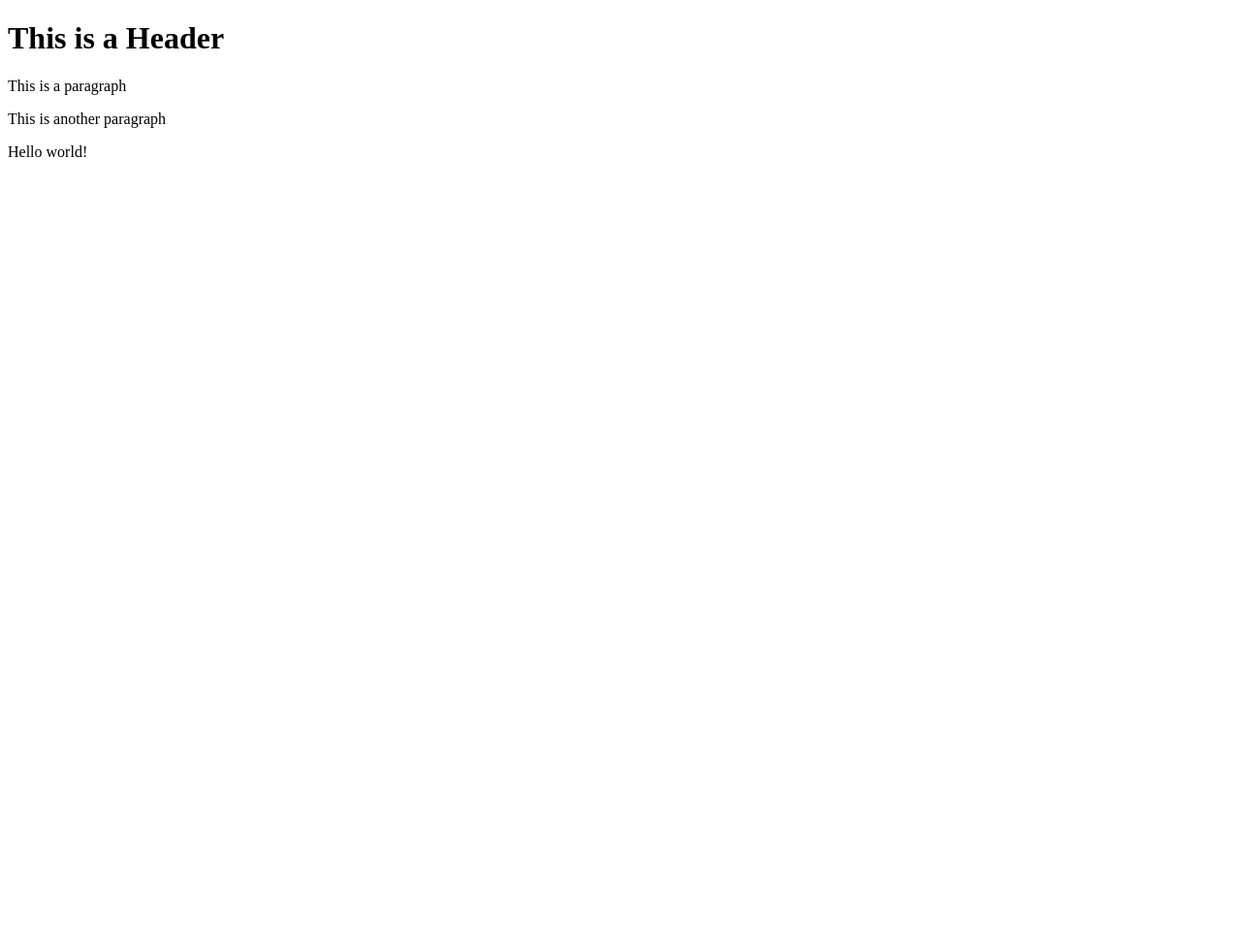
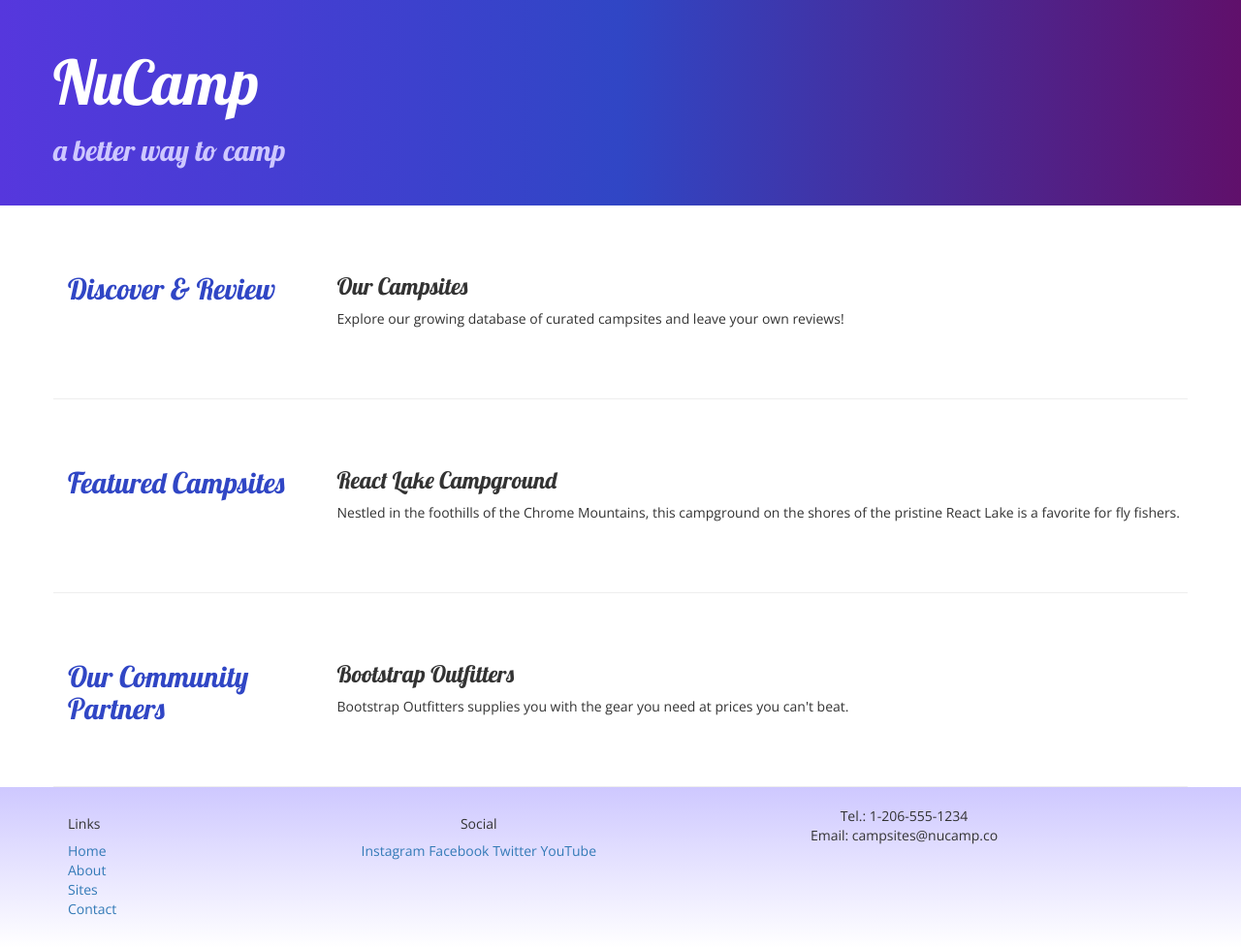
Before and after one commit to vlockhar/git-test, a website: page index.html in a window 1280 px wide. Shown: the whole page at 97% size. Before the commit the page ends 800 px from the top, so only its background shows below. Drawn offline with nearby package versions, Linux system fonts and the light colour scheme.

Commit message:
It's fixed

```diff
--- a/index.html
+++ b/index.html
@@ -1,9 +1,100 @@
 <!DOCTYPE html>
-<html>
-    <body>
-        <h1>This is a Header</h1>
-        <p>This is a paragraph</p>
-        <p>This is another paragraph</p>
-        <p>Hello world!</p>
-    </body>
+<html lang="en">
+
+    <head>
+        <!-- Required meta tags always come first -->
+        <meta charset="utf-8" />
+        <meta name="viewport" content="width=device-width, initial-scale=1" />
+
+        <!-- Bootstrap CSS -->
+        <link rel="stylesheet" href="node_modules/bootstrap/dist/css/bootstrap.min.css" />
+
+         <!-- Additional CSS must be placed after Bootstrap CSS -->
+        <link rel="stylesheet" href="https://fonts.googleapis.com/css?family=Lobster|Open+Sans" />
+        <link rel="stylesheet" href="css/styles.css" />
+
+        <title>NuCamp: A Better Way To Camp</title>
+    </head>
+
+<body>
+
+    <header class="jumbotron jumbotron-fluid">
+        <div class="container">
+            <div class="row">
+                <div class="col">
+                    <h1> NuCamp </h1>
+                    <h2>a better way to camp</h2>
+                </div>
+            </div>
+        </div>
+    </header>
+
+    <div class="container">
+        <div class="row row-content align-items-center">
+            <div class="col-sm-4 order-sm-last col-md-3">
+                <h2 class="text-sm-right"> Discover & Review </h2>
+            </div>
+            <div class="col">
+                <h3> Our Campsites </h3>
+                <p class="d-none d-sm-block">Explore our growing database of curated campsites and leave your own reviews!</p>
+            </div>
+        </div>
+    </div>
+
+    <div class="container">
+        <div class="row row-content align-items-center">
+            <div class="col-sm-4 col-md-3">
+                <h2> Featured Campsites </h2>
+            </div>
+            <div class="col">
+                <h3> React Lake Campground </h3>
+        		<p class="d-none d-sm-block">Nestled in the foothills of the Chrome Mountains, this campground on the shores of the pristine React Lake is a favorite for fly fishers.</p>
+            </div>
+        </div>
+    </div>
+
+    <div class="container">
+        <div class="row row-content align-items-center">
+            <div class="col-sm-4 order-sm-last col-md-3">
+                <h2 class="text-sm-right"> Our Community Partners </h2>
+            </div>
+            <div class="col">
+                <h3> Bootstrap Outfitters </h3>
+        		<p class="d-none d-sm-block">Bootstrap Outfitters supplies you with the gear you need at prices you can't beat.</p>
+            </div>
+        </div>
+    </div>
+
+    <footer>
+        <div class="container">
+            <div class="row">
+                <div class="col-4 col-sm-2 offset-1">
+                    <h5> Links </h5>
+            		<ul class="list-unstyled">
+                        <li><a href="#">Home</a></li>
+                        <li><a href="#">About</a></li>
+                        <li><a href="#">Sites</a></li>
+                        <li><a href="#">Contact</a></li>
+                    </ul>
+                </div>
+                <div class="col-6 col-sm-5  text-center">
+                	<h5> Social </h5>
+                    <a href="http://instagram.com/">Instagram</a>
+                    <a href="http://facebook.com/">Facebook</a>
+                    <a href="http://twitter.com/">Twitter</a>
+                    <a href="http://youtube.com/">YouTube</a>
+                </div>
+                <div class="col-sm-4  text-center">
+                    Tel.: 1-206-555-1234<br />
+                    Email: campsites@nucamp.co
+                </div>
+           </div>
+        </div>
+    </footer>
+<!-- jQuery must come first, then Popper.js, then the Bootstrap JavaScript plugins.-->
+<script src="node_modules/jquery/dist/jquery.slim.min.js"></script>
+<script src="node_modules/popper.js/dist/umd/popper.min.js"></script>
+<script src="node_modules/bootstrap/dist/js/bootstrap.min.js"></script>
+</body>
+
 </html>
```
Also changed, not shown: package.json (+5 -6 lines), 1 other file.
